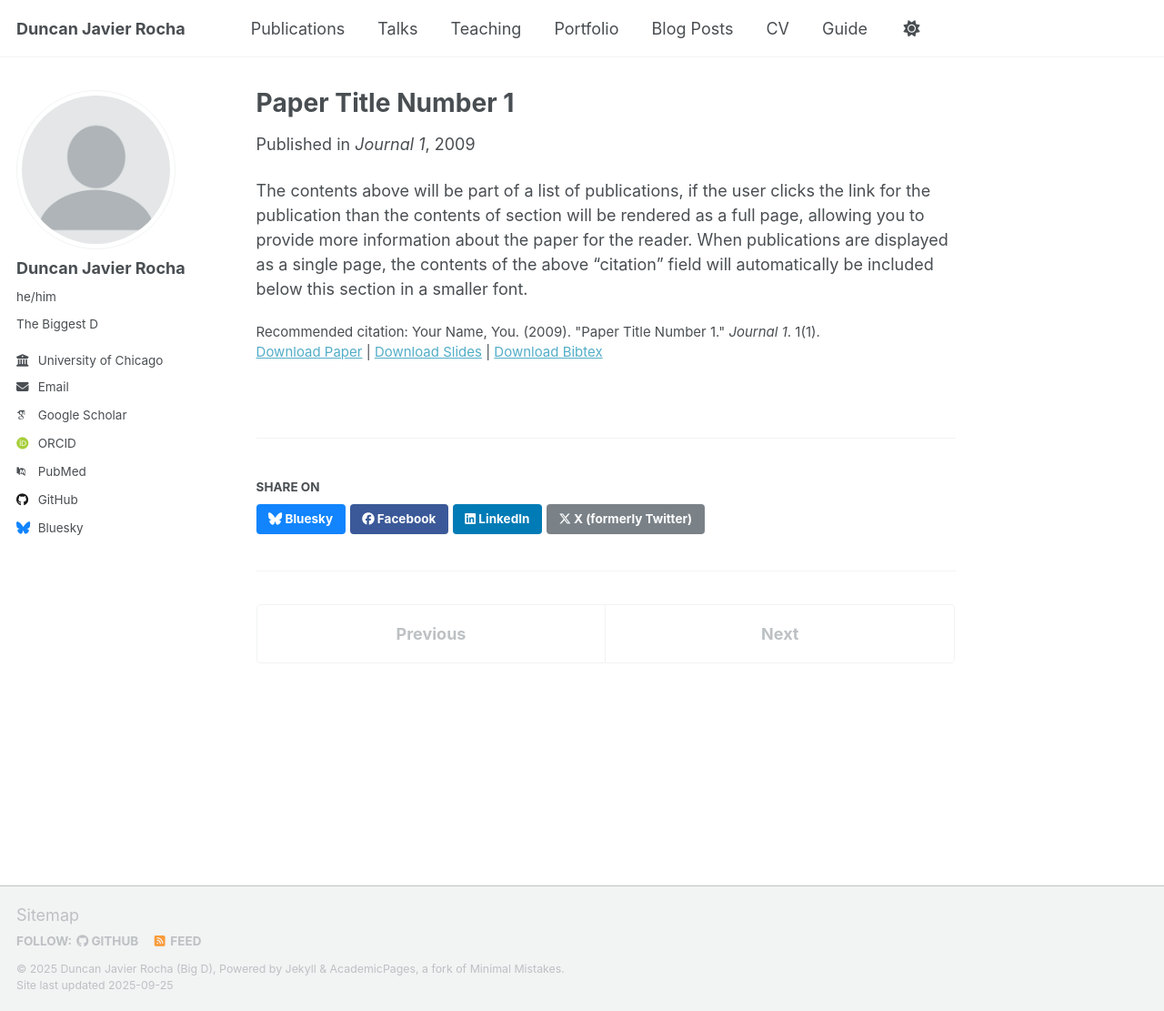
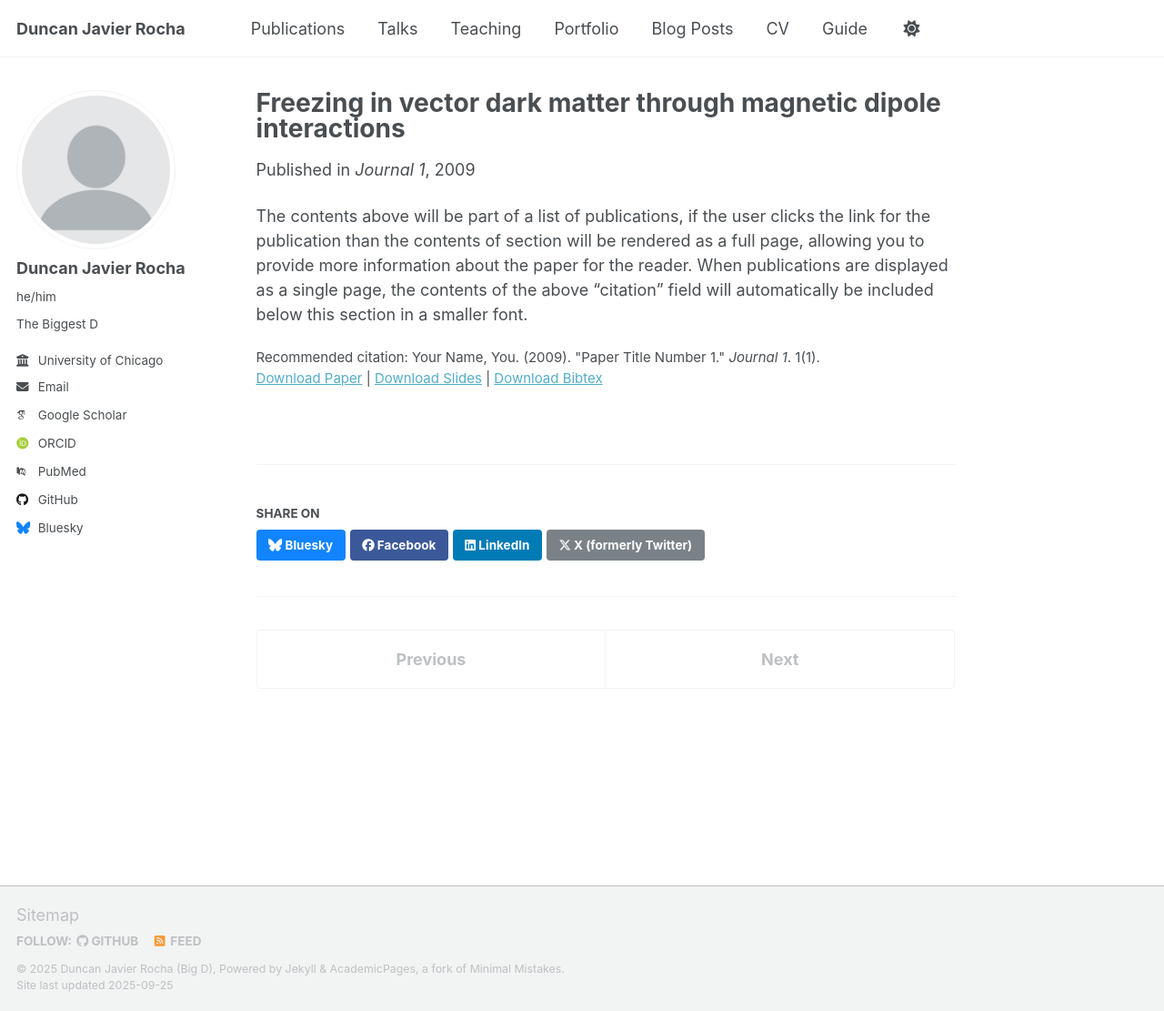
Before and after one commit to duncanrocha/duncanrocha.github.io, a Jekyll site: the page built from _publications/2009-10-01-paper-title-number-1.md, in a window 1280 px wide and 1111 px high. Shown: the whole window at 91% size. Built offline with Jekyll 4.4.1, drawn with Linux system fonts in a browser that asks for light colours; some web fonts are replaced; a script that is not in the unit is left out.

Commit message:
Update 2009-10-01-paper-title-number-1.md

```diff
--- a/_publications/2009-10-01-paper-title-number-1.md
+++ b/_publications/2009-10-01-paper-title-number-1.md
@@ -1,5 +1,5 @@
 ---
-title: "Paper Title Number 1"
+title: "Freezing in vector dark matter through magnetic dipole interactions"
 collection: publications
 category: manuscripts
 permalink: /publication/2009-10-01-paper-title-number-1
```
